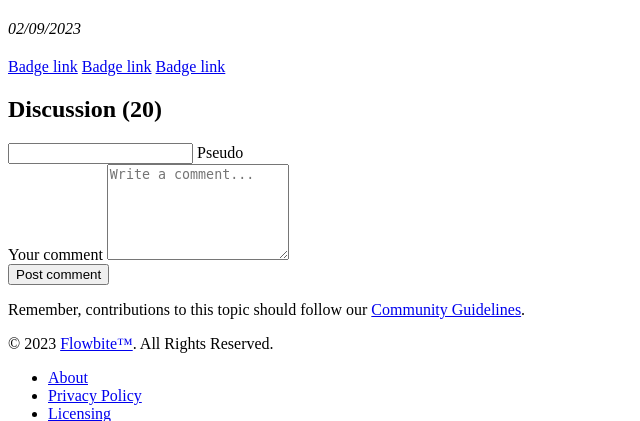
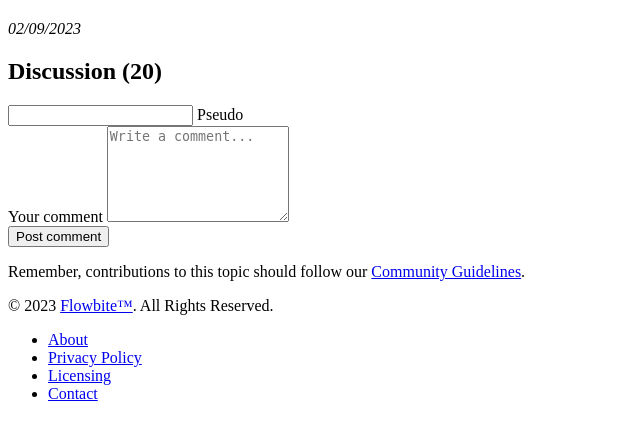
Before and after one commit to Aurelia-Perrier/blog, a Symfony app: template templates/post.html.twig in a window 1280 px wide. Shown: the part 719-1140 px from the top of the page, without its empty margins (0-640 px from the left). Run offline with Twig, Linux system fonts and the light colour scheme; the template is opened without the code that fills it, so the values that code supplies are empty; some libraries are stand-ins or nearby versions.

Commit message:
dynamisation des categories de la page d'un post

```diff
--- a/templates/post.html.twig
+++ b/templates/post.html.twig
@@ -19,9 +19,9 @@
 					<h1 class="mb-4 text-3xl font-extrabold leading-tight text-gray-900 lg:mb-6 lg:text-4xl dark:text-white">{{post.title}}</h1>
 				</header>
 				<div class="my-4">
-					<a href="#" class="bg-blue-100 hover:bg-blue-200 text-blue-800 text-sm font-medium mr-2 px-2.5 py-0.5 rounded dark:bg-gray-700 dark:text-blue-400 border border-blue-400 inline-flex items-center justify-center">Badge link</a>
-					<a href="#" class="bg-blue-100 hover:bg-blue-200 text-blue-800 text-sm font-medium mr-2 px-2.5 py-0.5 rounded dark:bg-gray-700 dark:text-blue-400 border border-blue-400 inline-flex items-center justify-center">Badge link</a>
-					<a href="#" class="bg-blue-100 hover:bg-blue-200 text-blue-800 text-sm font-medium mr-2 px-2.5 py-0.5 rounded dark:bg-gray-700 dark:text-blue-400 border border-blue-400 inline-flex items-center justify-center">Badge link</a>
+					{% for category in post.category %}
+							<a href="#" class="bg-blue-100 hover:bg-blue-200 text-blue-800 text-sm font-medium mr-2 px-2.5 py-0.5 rounded dark:bg-gray-700 dark:text-blue-400 border border-blue-400">{{category.name}}</a>
+						{% endfor %}
 				</div>
 				<p>{{post.body}}</p>
 				<section class="not-format">
```
